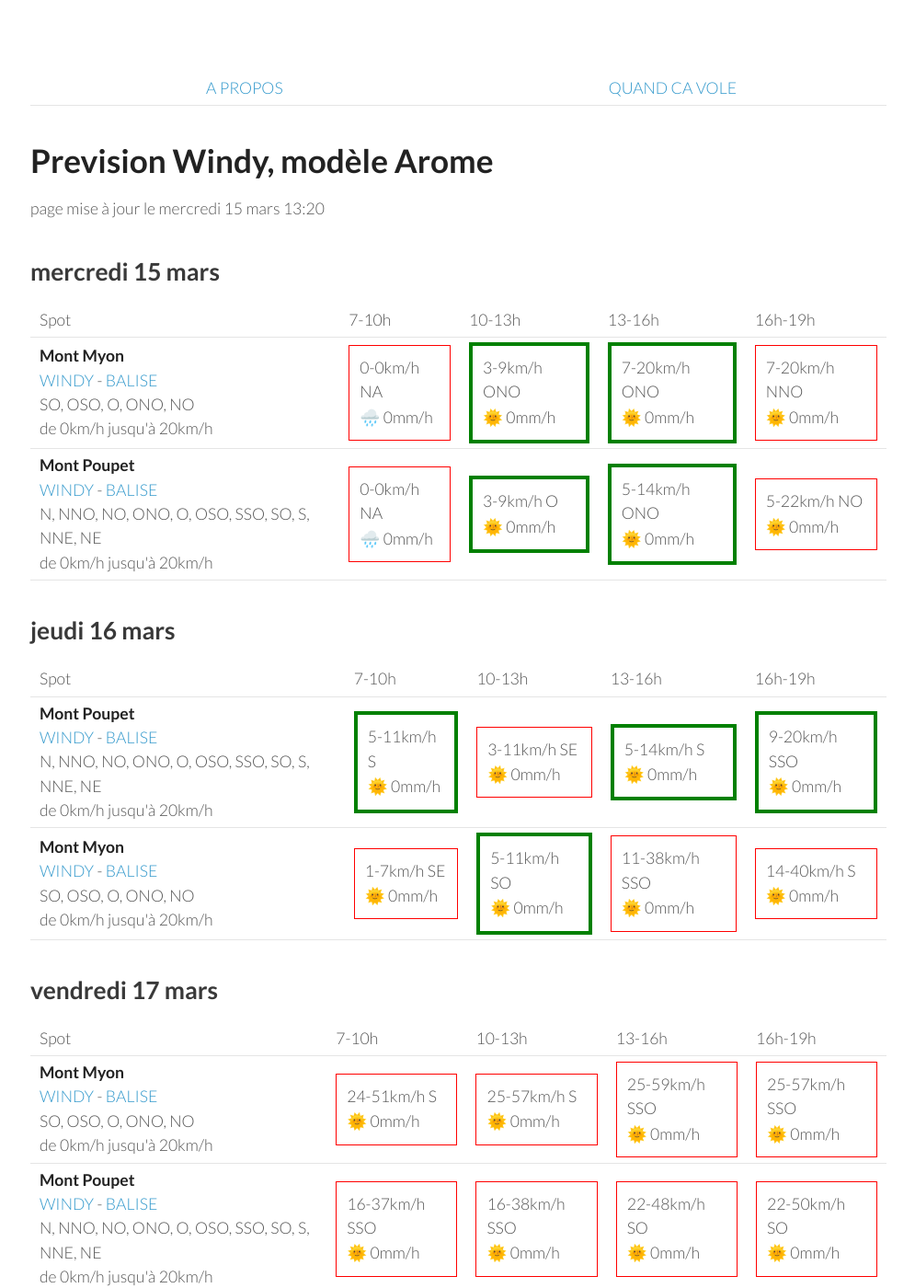
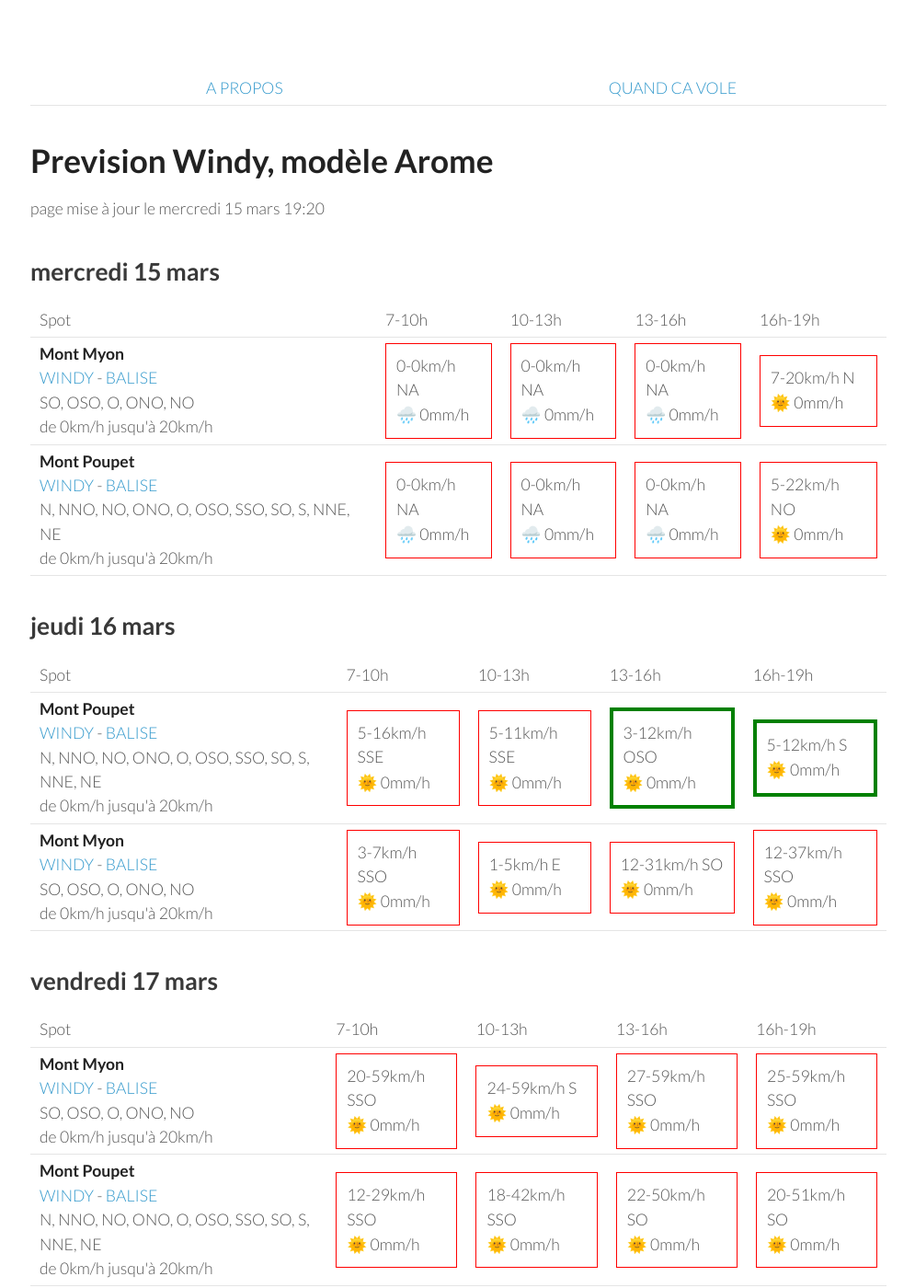
Before and after one commit to parapente-dans-le-nord/parapente-dans-le-nord.github.io, a Jekyll site: the page built from jura.markdown, in a window 1280 px wide and 1400 px high. Shown: the whole window at 92% size, without its empty margins (25-1020 px from the left). Built offline with Jekyll 4.4.1, drawn with Linux system fonts in a browser that asks for light colours; some of the changed text lies outside the part shown.

Commit message:
update index.markdown

```diff
--- a/jura.markdown
+++ b/jura.markdown
@@ -7,7 +7,7 @@ title:  "Tous les spots"
 {: .links}
 
 # Prevision Windy, modèle Arome
-page mise à jour le mercredi 15 mars 13:20
+page mise à jour le mercredi 15 mars 19:20
 
 ## mercredi 15 mars
 
@@ -25,17 +25,17 @@ page mise à jour le mercredi 15 mars 13:20
         <td><strong>Mont Myon</strong><br><a href="https://windy.com/46.331/5.397?45.898,5.394,8,m:eWoagj8">WINDY</a> - <span class=""><a href="http://www.balisemeteo.com/balise.php?idBalise=70">BALISE</a> </span><br> <span class="vent-favorable">SO, OSO, O, ONO, NO</span><br><span class="force-vent">de 0km/h jusqu'à 20km/h</span> </td>
 
             <td><div class="not-flyable"><p>0-0km/h NA</p><p>🌧️ 0mm/h</p></div></td>
-            <td><div class="flyable"><p>3-9km/h ONO</p><p>🌞 0mm/h</p></div></td>
-            <td><div class="flyable"><p>7-20km/h ONO</p><p>🌞 0mm/h</p></div></td>
-            <td><div class="not-flyable"><p>7-20km/h NNO</p><p>🌞 0mm/h</p></div></td>
+            <td><div class="not-flyable"><p>0-0km/h NA</p><p>🌧️ 0mm/h</p></div></td>
+            <td><div class="not-flyable"><p>0-0km/h NA</p><p>🌧️ 0mm/h</p></div></td>
+            <td><div class="not-flyable"><p>7-20km/h N</p><p>🌞 0mm/h</p></div></td>
 
     </tr>
 <tr>
         <td><strong>Mont Poupet</strong><br><a href="https://windy.com/46.970/5.876?46.541,5.876,8">WINDY</a> - <span class=""><a href="http://www.balisemeteo.com/balise.php?idBalise=92">BALISE</a> </span><br> <span class="vent-favorable">N, NNO, NO, ONO, O, OSO, SSO, SO, S, NNE, NE</span><br><span class="force-vent">de 0km/h jusqu'à 20km/h</span> </td>
 
             <td><div class="not-flyable"><p>0-0km/h NA</p><p>🌧️ 0mm/h</p></div></td>
-            <td><div class="flyable"><p>3-9km/h O</p><p>🌞 0mm/h</p></div></td>
-            <td><div class="flyable"><p>5-14km/h ONO</p><p>🌞 0mm/h</p></div></td>
+            <td><div class="not-flyable"><p>0-0km/h NA</p><p>🌧️ 0mm/h</p></div></td>
+            <td><div class="not-flyable"><p>0-0km/h NA</p><p>🌧️ 0mm/h</p></div></td>
             <td><div class="not-flyable"><p>5-22km/h NO</p><p>🌞 0mm/h</p></div></td>
 
     </tr>
@@ -58,20 +58,20 @@ page mise à jour le mercredi 15 mars 13:20
 <tr>
         <td><strong>Mont Poupet</strong><br><a href="https://windy.com/46.970/5.876?46.541,5.876,8">WINDY</a> - <span class=""><a href="http://www.balisemeteo.com/balise.php?idBalise=92">BALISE</a> </span><br> <span class="vent-favorable">N, NNO, NO, ONO, O, OSO, SSO, SO, S, NNE, NE</span><br><span class="force-vent">de 0km/h jusqu'à 20km/h</span> </td>
 
-            <td><div class="flyable"><p>5-11km/h S</p><p>🌞 0mm/h</p></div></td>
-            <td><div class="not-flyable"><p>3-11km/h SE</p><p>🌞 0mm/h</p></div></td>
-            <td><div class="flyable"><p>5-14km/h S</p><p>🌞 0mm/h</p></div></td>
-            <td><div class="flyable"><p>9-20km/h SSO</p><p>🌞 0mm/h</p></div></td>
+            <td><div class="not-flyable"><p>5-16km/h SSE</p><p>🌞 0mm/h</p></div></td>
+            <td><div class="not-flyable"><p>5-11km/h SSE</p><p>🌞 0mm/h</p></div></td>
+            <td><div class="flyable"><p>3-12km/h OSO</p><p>🌞 0mm/h</p></div></td>
+            <td><div class="flyable"><p>5-12km/h S</p><p>🌞 0mm/h</p></div></td>
 
 
     </tr>
 <tr>
         <td><strong>Mont Myon</strong><br><a href="https://windy.com/46.331/5.397?45.898,5.394,8,m:eWoagj8">WINDY</a> - <span class=""><a href="http://www.balisemeteo.com/balise.php?idBalise=70">BALISE</a> </span><br> <span class="vent-favorable">SO, OSO, O, ONO, NO</span><br><span class="force-vent">de 0km/h jusqu'à 20km/h</span> </td>
 
-            <td><div class="not-flyable"><p>1-7km/h SE</p><p>🌞 0mm/h</p></div></td>
-            <td><div class="flyable"><p>5-11km/h SO</p><p>🌞 0mm/h</p></div></td>
-            <td><div class="not-flyable"><p>11-38km/h SSO</p><p>🌞 0mm/h</p></div></td>
-            <td><div class="not-flyable"><p>14-40km/h S</p><p>🌞 0mm/h</p></div></td>
+            <td><div class="not-flyable"><p>3-7km/h SSO</p><p>🌞 0mm/h</p></div></td>
+            <td><div class="not-flyable"><p>1-5km/h E</p><p>🌞 0mm/h</p></div></td>
+            <td><div class="not-flyable"><p>12-31km/h SO</p><p>🌞 0mm/h</p></div></td>
+            <td><div class="not-flyable"><p>12-37km/h SSO</p><p>🌞 0mm/h</p></div></td>
 
 
     </tr>
@@ -94,20 +94,20 @@ page mise à jour le mercredi 15 mars 13:20
 <tr>
         <td><strong>Mont Myon</strong><br><a href="https://windy.com/46.331/5.397?45.898,5.394,8,m:eWoagj8">WINDY</a> - <span class=""><a href="http://www.balisemeteo.com/balise.php?idBalise=70">BALISE</a> </span><br> <span class="vent-favorable">SO, OSO, O, ONO, NO</span><br><span class="force-vent">de 0km/h jusqu'à 20km/h</span> </td>
 
-            <td><div class="not-flyable"><p>24-51km/h S</p><p>🌞 0mm/h</p></div></td>
-            <td><div class="not-flyable"><p>25-57km/h S</p><p>🌞 0mm/h</p></div></td>
+            <td><div class="not-flyable"><p>20-59km/h SSO</p><p>🌞 0mm/h</p></div></td>
+            <td><div class="not-flyable"><p>24-59km/h S</p><p>🌞 0mm/h</p></div></td>
+            <td><div class="not-flyable"><p>27-59km/h SSO</p><p>🌞 0mm/h</p></div></td>
             <td><div class="not-flyable"><p>25-59km/h SSO</p><p>🌞 0mm/h</p></div></td>
-            <td><div class="not-flyable"><p>25-57km/h SSO</p><p>🌞 0mm/h</p></div></td>
 
 
     </tr>
 <tr>
         <td><strong>Mont Poupet</strong><br><a href="https://windy.com/46.970/5.876?46.541,5.876,8">WINDY</a> - <span class=""><a href="http://www.balisemeteo.com/balise.php?idBalise=92">BALISE</a> </span><br> <span class="vent-favorable">N, NNO, NO, ONO, O, OSO, SSO, SO, S, NNE, NE</span><br><span class="force-vent">de 0km/h jusqu'à 20km/h</span> </td>
 
-            <td><div class="not-flyable"><p>16-37km/h SSO</p><p>🌞 0mm/h</p></div></td>
-            <td><div class="not-flyable"><p>16-38km/h SSO</p><p>🌞 0mm/h</p></div></td>
-            <td><div class="not-flyable"><p>22-48km/h SO</p><p>🌞 0mm/h</p></div></td>
+            <td><div class="not-flyable"><p>12-29km/h SSO</p><p>🌞 0mm/h</p></div></td>
+            <td><div class="not-flyable"><p>18-42km/h SSO</p><p>🌞 0mm/h</p></div></td>
             <td><div class="not-flyable"><p>22-50km/h SO</p><p>🌞 0mm/h</p></div></td>
+            <td><div class="not-flyable"><p>20-51km/h SO</p><p>🌞 0mm/h</p></div></td>
 
 
     </tr>
@@ -130,20 +130,20 @@ page mise à jour le mercredi 15 mars 13:20
 <tr>
         <td><strong>Mont Myon</strong><br><a href="https://windy.com/46.331/5.397?45.898,5.394,8,m:eWoagj8">WINDY</a> - <span class=""><a href="http://www.balisemeteo.com/balise.php?idBalise=70">BALISE</a> </span><br> <span class="vent-favorable">SO, OSO, O, ONO, NO</span><br><span class="force-vent">de 0km/h jusqu'à 20km/h</span> </td>
 
-            <td><div class="not-flyable"><p>16-35km/h S</p><p>🌞 0mm/h</p></div></td>
-            <td><div class="not-flyable"><p>18-40km/h S</p><p>🌞 0mm/h</p></div></td>
-            <td><div class="not-flyable"><p>18-44km/h SSO</p><p>🌞 0mm/h</p></div></td>
-            <td><div class="not-flyable"><p>18-42km/h SSO</p><p>🌞 0mm/h</p></div></td>
+            <td><div class="not-flyable"><p>16-37km/h S</p><p>🌞 0mm/h</p></div></td>
+            <td><div class="not-flyable"><p>20-46km/h S</p><p>🌞 0mm/h</p></div></td>
+            <td><div class="not-flyable"><p>20-50km/h SSO</p><p>🌞 0mm/h</p></div></td>
+            <td><div class="not-flyable"><p>20-46km/h SSO</p><p>🌞 0mm/h</p></div></td>
 
 
     </tr>
 <tr>
         <td><strong>Mont Poupet</strong><br><a href="https://windy.com/46.970/5.876?46.541,5.876,8">WINDY</a> - <span class=""><a href="http://www.balisemeteo.com/balise.php?idBalise=92">BALISE</a> </span><br> <span class="vent-favorable">N, NNO, NO, ONO, O, OSO, SSO, SO, S, NNE, NE</span><br><span class="force-vent">de 0km/h jusqu'à 20km/h</span> </td>
 
-            <td><div class="not-flyable"><p>16-37km/h SSO</p><p>🌞 0mm/h</p></div></td>
-            <td><div class="not-flyable"><p>18-38km/h SSO</p><p>🌞 0mm/h</p></div></td>
-            <td><div class="not-flyable"><p>18-44km/h SO</p><p>🌞 0mm/h</p></div></td>
-            <td><div class="not-flyable"><p>14-42km/h SO</p><p>🌞 0mm/h</p></div></td>
+            <td><div class="not-flyable"><p>16-37km/h S</p><p>🌞 0mm/h</p></div></td>
+            <td><div class="not-flyable"><p>18-40km/h SSO</p><p>🌞 0mm/h</p></div></td>
+            <td><div class="not-flyable"><p>22-48km/h SO</p><p>🌞 0mm/h</p></div></td>
+            <td><div class="not-flyable"><p>16-46km/h SSO</p><p>🌞 0mm/h</p></div></td>
 
 
     </tr>
```
